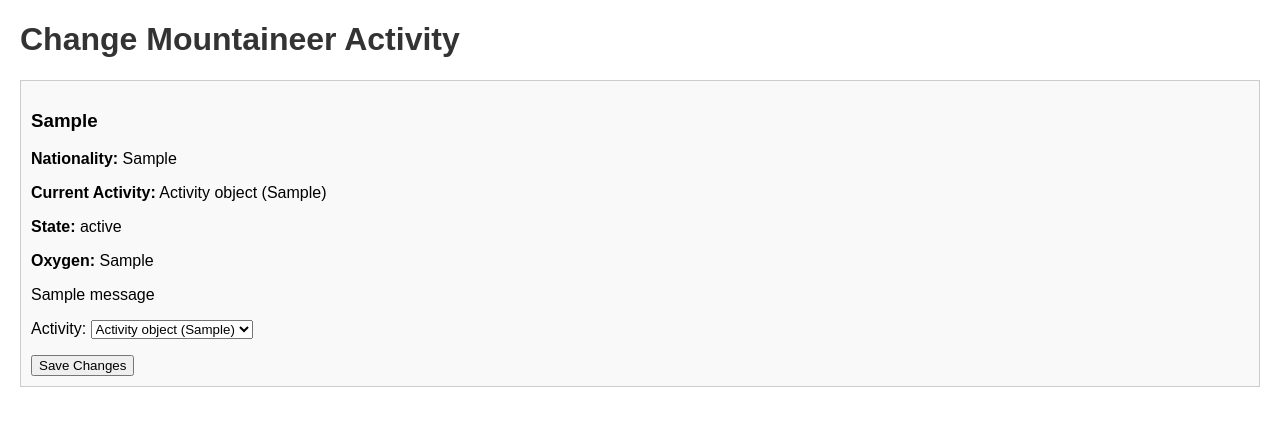
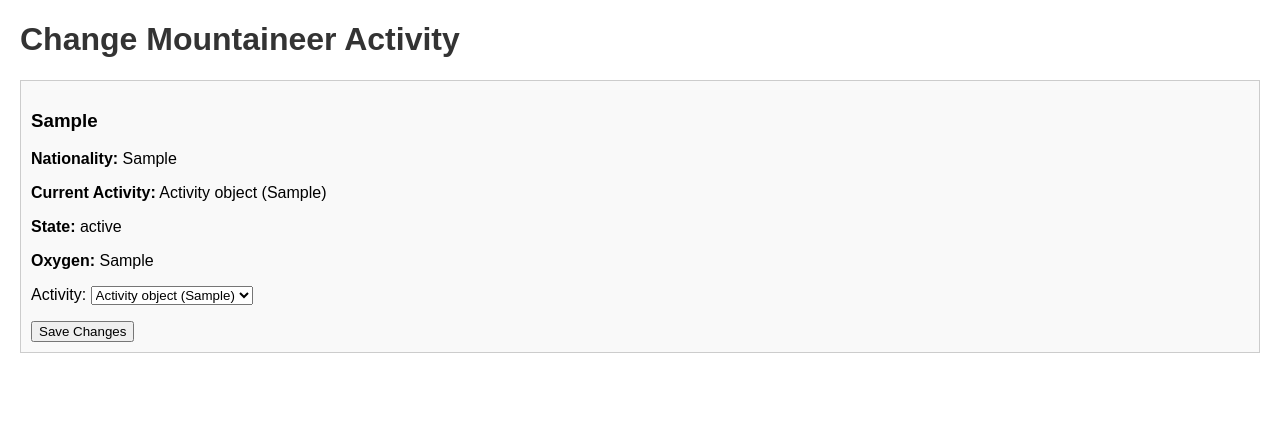
Before and after one commit to julienferragu/mon-premier-blog, a Django app: a page that uses climbingapp/templates/climbingapp/change_mountaineer_activity.html in a window 1280 px wide. Shown: the top 426 px of the page. Run offline with Django 3.2, Linux system fonts and the light colour scheme; tables that the repository leaves empty hold one stand-in row (values such as "Sample post"); one stand-in notice (Sample message) is shown.

Commit message:
Update change_mountaineer_activity.html

```diff
--- a/climbingapp/templates/climbingapp/change_mountaineer_activity.html
+++ b/climbingapp/templates/climbingapp/change_mountaineer_activity.html
@@ -12,14 +12,6 @@
         <p><strong>State:</strong> {{ mountaineer.state }}</p>
         <p><strong>Oxygen:</strong> {{ mountaineer.oxygen }}</p>
 
-        {% if messages %}
-        {% for message in messages %}
-            <div class="alert alert-danger" role="alert">
-                {{ message }}
-            </div>
-        {% endfor %}
-        {% endif %}
-
         <form method="post" action="">
             {% csrf_token %}
             {{ form.as_p }}
```
